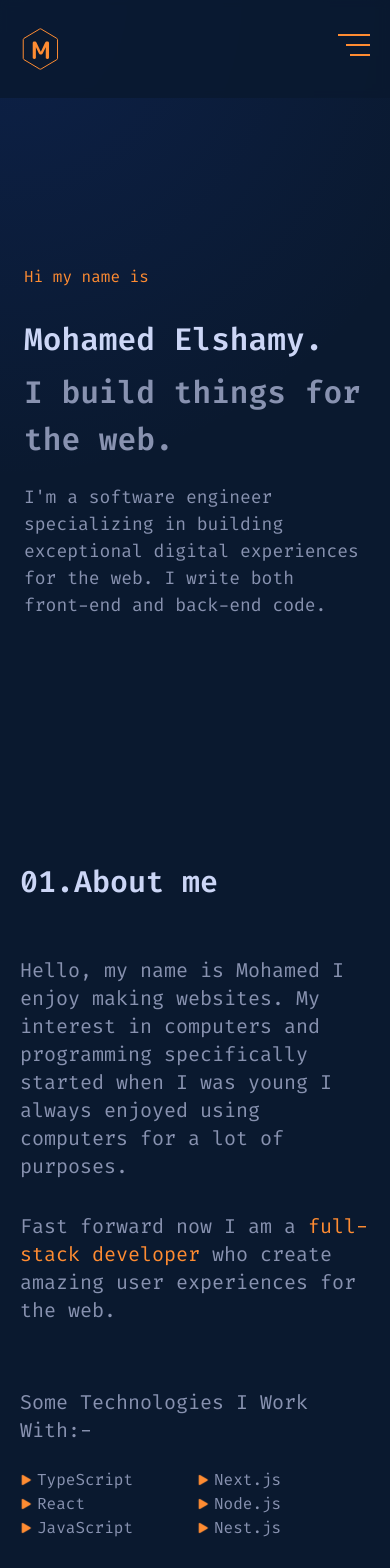
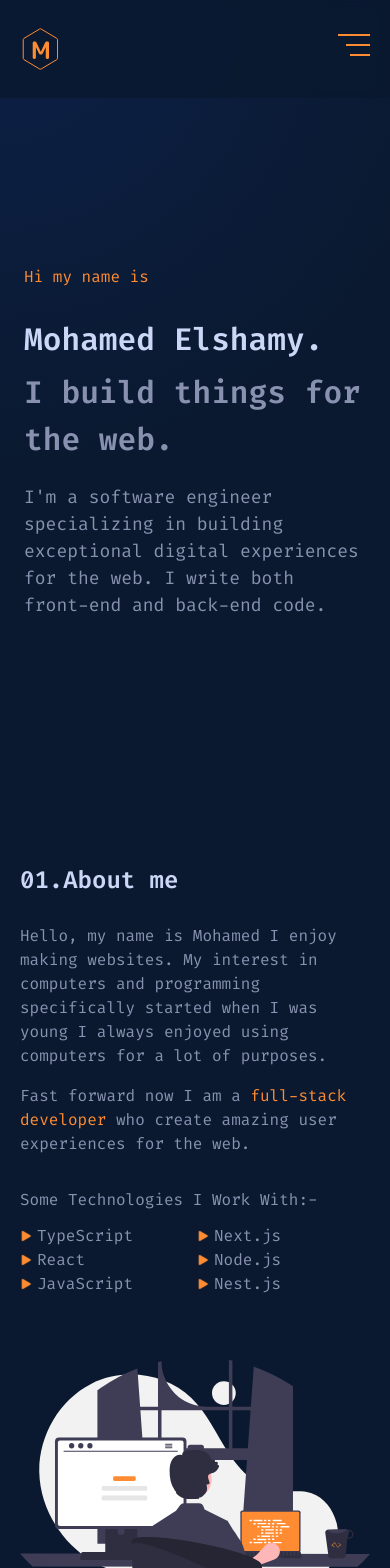
Before and after one commit to mohamed-osama45987/Personal-Portfolio, a React (Vite) app: page / in a window 390 px wide. Shown: the top 1568 px of the page. Built offline with nearby package versions, Linux system fonts and the light colour scheme.

Commit message:
Updated layout

```diff
--- a/src/components/About.jsx
+++ b/src/components/About.jsx
@@ -5,25 +5,25 @@ function About() {
   return (
     <section
       id="About"
-      className="container mx-auto flex flex-col lg:flex-row p-5 md:p-8 gap-16 "
+      className="container mx-auto flex flex-col lg:flex-row p-5 md:p-8 gap-16 min-h-screen"
     >
       <div className="w-full lg:w-1/2">
-        <h4 className="text-3xl text-headerColor mb-14 font-semibold">
+        <h4 className="text-2xl md:text-3xl text-headerColor mb-7 md:mb-14 font-semibold">
           01.About me
         </h4>
-        <p className="text-xl	text-textColor mb-8">
+        <p className="md:text-xl	text-textColor mb-4 md:mb-8">
           Hello, my name is Mohamed I enjoy making websites. My interest in
           computers and programming specifically started when I was young I
           always enjoyed using computers for a lot of purposes.
         </p>
 
-        <p className="text-xl	text-textColor">
+        <p className="md:text-xl	text-textColor">
           Fast forward now I am a
           <span className="text-orange"> full-stack developer</span> who create
           amazing user experiences for the web.
         </p>
 
-        <h2 className="text-xl mb-6  mt-16 text-textColor">
+        <h2 className="md:text-xl mb-3 md:mb-6  mt-8 md:mt-16 text-textColor">
           Some Technologies I Work With:-
         </h2>
         <div className="text-textColor flex gap-16">
@@ -51,7 +51,7 @@ function About() {
         </div>
       </div>
 
-      <div className="lg:w-1/2 hidden lg:flex items-start content-center lg:mt-20 xl:mt-0">
+      <div className="lg:w-1/2 items-start content-center lg:mt-20 xl:mt-0">
         <img
           src="/assets/Svg/programming.svg"
           alt="My profile picture"
--- a/src/components/Contact.jsx
+++ b/src/components/Contact.jsx
@@ -3,7 +3,7 @@ import ContactMeButton from "./buttons/ContactMeButton";
 function Contact() {
   return (
     <section
-      className="container mx-auto flex flex-col content-center items-center gap-3 p-5 md:p-8 lg:p-60 text-center"
+      className="container mx-auto flex flex-col content-center items-center gap-3 p-5 md:p-8 lg:p-60 text-center "
       id="Contact"
     >
       <h1 className="text-orange">03.What's next ?</h1>
--- a/src/components/Projects.jsx
+++ b/src/components/Projects.jsx
@@ -5,8 +5,8 @@ import ProjectItem from "./ProjectItem";
 function Projects() {
   return (
     <section
-      className="container mx-auto flex flex-col p-5 md:p-8 gap-x-16 mt-10"
       id="Projects"
+      className="container mx-auto flex flex-col p-5 md:p-8 gap-x-16 mt-10 min-h-screen"
     >
       <h4 className="text-3xl text-headerColor mb-14 font-semibold">
         02.My Projects
--- a/src/index.css
+++ b/src/index.css
@@ -6,3 +6,15 @@
   background-color: #0a192f;
   min-height: 100vh;
 }
+
+/* hide scroll bar while maintaining functionality */
+body {
+  -ms-overflow-style: none; /* IE and Edge */
+  scrollbar-width: none; /* Firefox */
+  overflow-y: scroll;
+}
+
+/* For Webkit-based browsers (Chrome, Safari and Opera) */
+body::-webkit-scrollbar {
+  display: none;
+}
```
